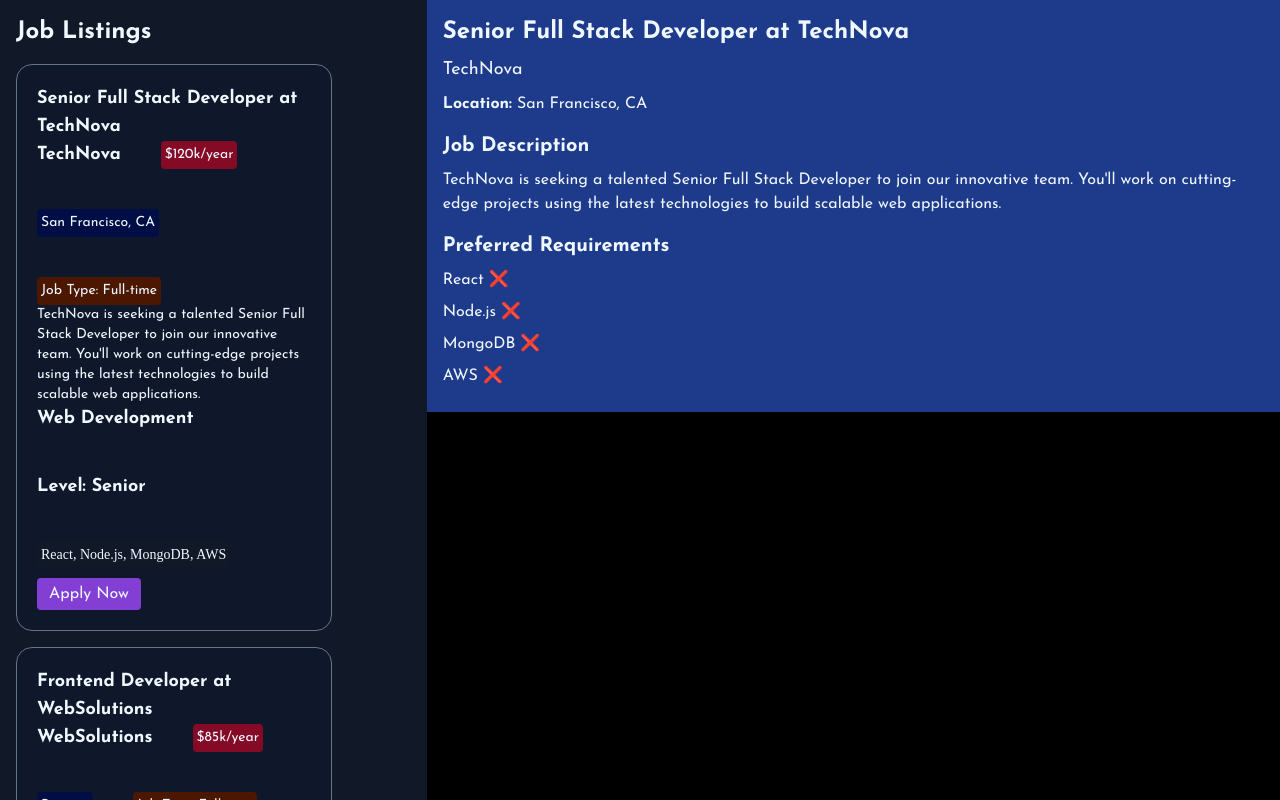
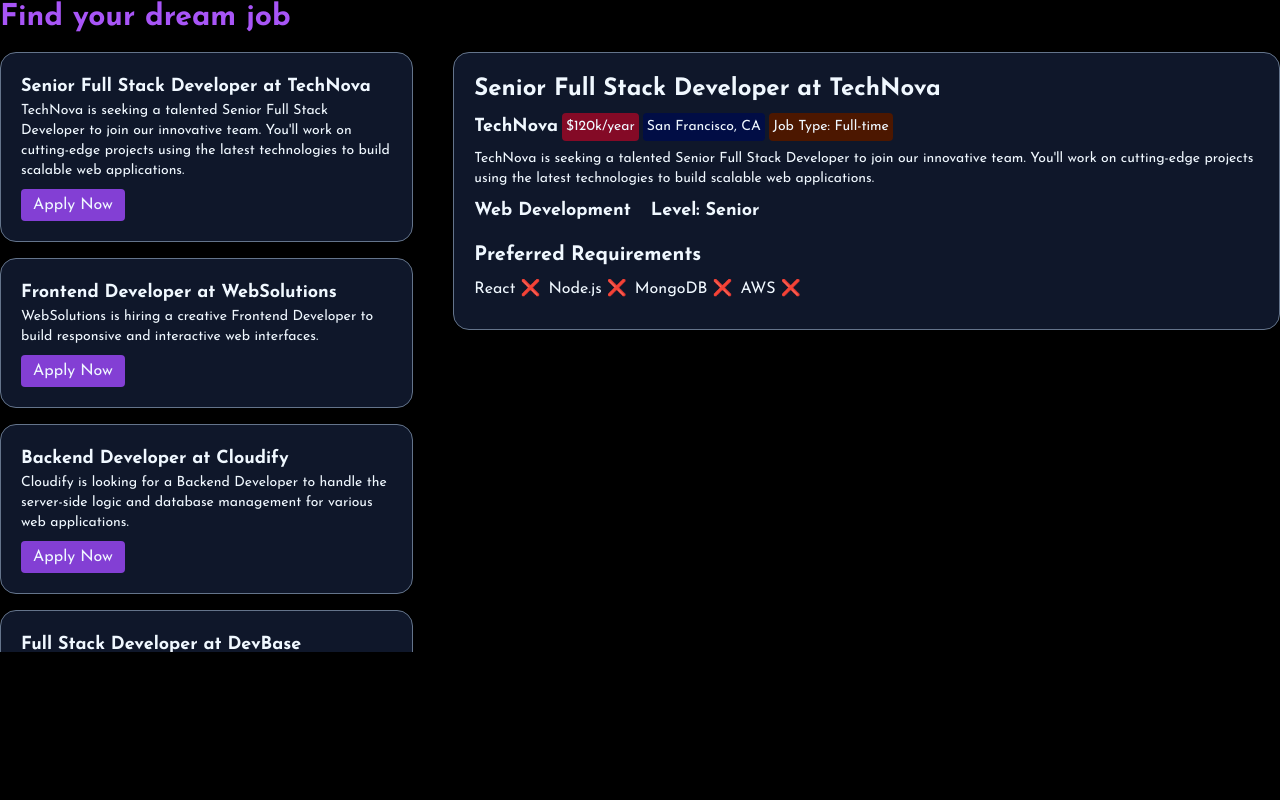
Before and after one commit to Bada-Don/SIH-24, a React (Vite) app: page /jobs in a window 1280 px wide. Shown: the top 800 px of the page. Built offline with nearby package versions, Linux system fonts and the light colour scheme.

Commit message:
Jobs tab Almost complete, courses left

```diff
--- a/src/components/profile page/JobCard.jsx
+++ b/src/components/profile page/JobCard.jsx
@@ -4,41 +4,20 @@
 const JobCard = ({ job, onSelect, isSelected }) => {
   return (
     <div
-      className={`border bg-slate-900 p-5 w-[80%] max-sm:w-full border-slate-500 rounded-2xl mb-4 cursor-pointer hover:border-[#833fd4] transition-colors
+      className={`border bg-slate-900 p-5 w-full max-sm:w-full border-slate-500 rounded-2xl mb-4 cursor-pointer hover:border-[#833fd4] transition-colors
         ${isSelected ? "border-[#833fd4]" : ""} `} // Apply selected style
       onClick={() => onSelect(job)}
     >
       <h4 className="text-lg font-bold">{job.title}</h4>
-      <div className="flex flex-row gap-10 max-sm:gap-1 flex-wrap">
-        <p className="font-bold text-lg">{job.company}</p>
-        <p className="w-fit p-1 rounded text-sm bg-[#840a26]">
-          {job.salary}
-        </p>
-        <p className="w-fit p-1 rounded text-sm bg-[#010d45]">
-          {job.location}
-        </p>
-        <p className="w-fit p-1 rounded text-sm bg-[#4c1700]">
-          Job Type: {job.jobType}
-        </p>
-      </div>
+
       <p className="text-sm">{job.description}</p> {/* Reduced text size */}
-      <div className="gap-10 flex flex-row flex-wrap max-sm:gap-1">
-        <p className="font-bold text-lg">{job.category}</p>
-        <p className="font-bold text-lg">Level: {job.level}</p>
-        <div className="bg-gray-900 w-fit p-1 rounded text-sm">
-          {job.technicalSkills.map((skill, i) => (
-            <span className="font-Stylus" key={i}>
-              {skill}
-              {i < job.technicalSkills.length - 1 ? ", " : ""}
-            </span>
-          ))}
-        </div>
-      </div>
-      <Link to="/application">
+
+
+
         <button className="hover:bg-white hover:text-[#833fd4] bg-[#833fd4] py-1 px-3 rounded mt-2">
           Apply Now
         </button>
-      </Link>
+
     </div>
   );
 };
--- a/src/components/profile page/JobDetails.jsx
+++ b/src/components/profile page/JobDetails.jsx
@@ -1,26 +1,35 @@
 import React from "react";
-import SkillMatch from "./SkillMatch.jsx"; // Import the SkillMatch component
+import SkillMatch from "./SkillMatch";
 
 const JobDetails = ({ job }) => {
   return (
-    <div>
+    <div className="border bg-slate-900 p-5 w-[100%] h-max border-slate-500 rounded-2xl mb-4">
       <h2 className="text-2xl font-bold mb-2">{job.title}</h2>
-      <p className="text-lg mb-2">{job.company}</p>
-      <p className="mb-4">
-        <span className="font-bold">Location:</span> {job.location}
+      <div className="flex flex-row gap-1 max-sm:gap-1 flex-wrap">
+        <p className="font-bold text-lg">{job.company}</p>
+        <p className="w-fit p-1 rounded text-sm bg-[#840a26]">
+          {job.salary}
         </p>
-
-      <h3 className="text-xl font-bold mb-2">Job Description</h3>
-      <p className="mb-4">{job.description}</p>
-
+        <p className="w-fit p-1 rounded text-sm bg-[#010d45]">
+          {job.location}
+        </p>
+        <p className="w-fit p-1 rounded text-sm bg-[#4c1700]">
+          Job Type: {job.jobType}
+        </p>
+      </div>
+      <p className="text-sm mt-2">{job.description}</p>
+      <div className="gap-5 flex flex-row flex-wrap max-sm:gap-1 mt-2">
+        <p className="font-bold text-lg">{job.category}</p>
+        <p className="font-bold text-lg">Level: {job.level}</p>
+      </div>
+      <div className="mt-4">
         <h3 className="text-xl font-bold mb-2">Preferred Requirements</h3>
-      <ul>
+        <ul className="flex flex-wrap gap-2">
           {job.technicalSkills.map((skill, index) => (
             <SkillMatch key={index} skill={skill} />
           ))}
         </ul>
-
-      {/* Add Suggested Courses section here (similar to SkillMatch) */}
+      </div>
     </div>
   );
 };
--- a/src/components/profile page/jobData.js
+++ b/src/components/profile page/jobData.js
@@ -34,7 +34,7 @@
         jobType: "Full-time",
         description: "Cloudify is looking for a Backend Developer to handle the server-side logic and database management for various web applications.",
         level: "Mid-level",
-        technicalSkills: ["Node.js", "Express", "PostgreSQL", "Redis", "Docker"]
+        technicalSkills: ["Node.js", "ExpressJS", "PostgreSQL", "Redis", "Docker"]
       },
       {
         id: "004",
--- a/src/components/profile page/jobListing.jsx
+++ b/src/components/profile page/jobListing.jsx
@@ -18,31 +18,38 @@
   };
 
   return (
-    <section className="flex flex-row items-start justify-center min-h-screen text-white">
-      {/* Left Section - Job Listings */}
-      <div className="left-section w-1/3 bg-gray-900 p-4">
-        <h2 className="text-2xl font-bold mb-4">Job Listings</h2>
+    <>
+        <h1 className="w-full text-3xl font-bold mb-4 text-purple-500">Find your dream job</h1>
+
+    <section className=" flex flex-row items-start gap-10 justify-center text-white">
+      {/* Left Section - Job Listings (with scroll) */}
+      <div
+        className="left-section w-1/3 overflow-y-auto"
+        style={{ maxHeight: 'calc(100vh - 200px)' }} // Set max height for scroll
+      >
+
         <div className="job-list">
           {jobsData.jobs.map((job) => (
-            <JobCard
+              <JobCard
               key={job.id}
               job={job}
               onSelect={handleJobSelect}
               isSelected={selectedJob && selectedJob.id === job.id} // Pass isSelected prop
             />
-          ))}
+        ))}
         </div>
       </div>
 
       {/* Right Section - Job Details */}
-      <div className="right-section w-2/3 bg-blue-900 p-4">
+      <div className="right-section w-2/3 ">
         {selectedJob ? (
-          <JobDetails job={selectedJob} />
+            <JobDetails job={selectedJob} />
         ) : (
-          <p>Select a job to view details</p>
+            <p>Select a job to view details</p>
         )}
       </div>
     </section>
+        </>
   );
 };
 
--- a/src/index.css
+++ b/src/index.css
@@ -15,6 +15,10 @@
   margin: 0;
   padding: 0;
   /* overflow: hidden; */
+}
+
+body.no-scroll {
+  overflow: hidden;
 }
 
 * {
```
Lines whose indentation alone changed are shown as unchanged.
